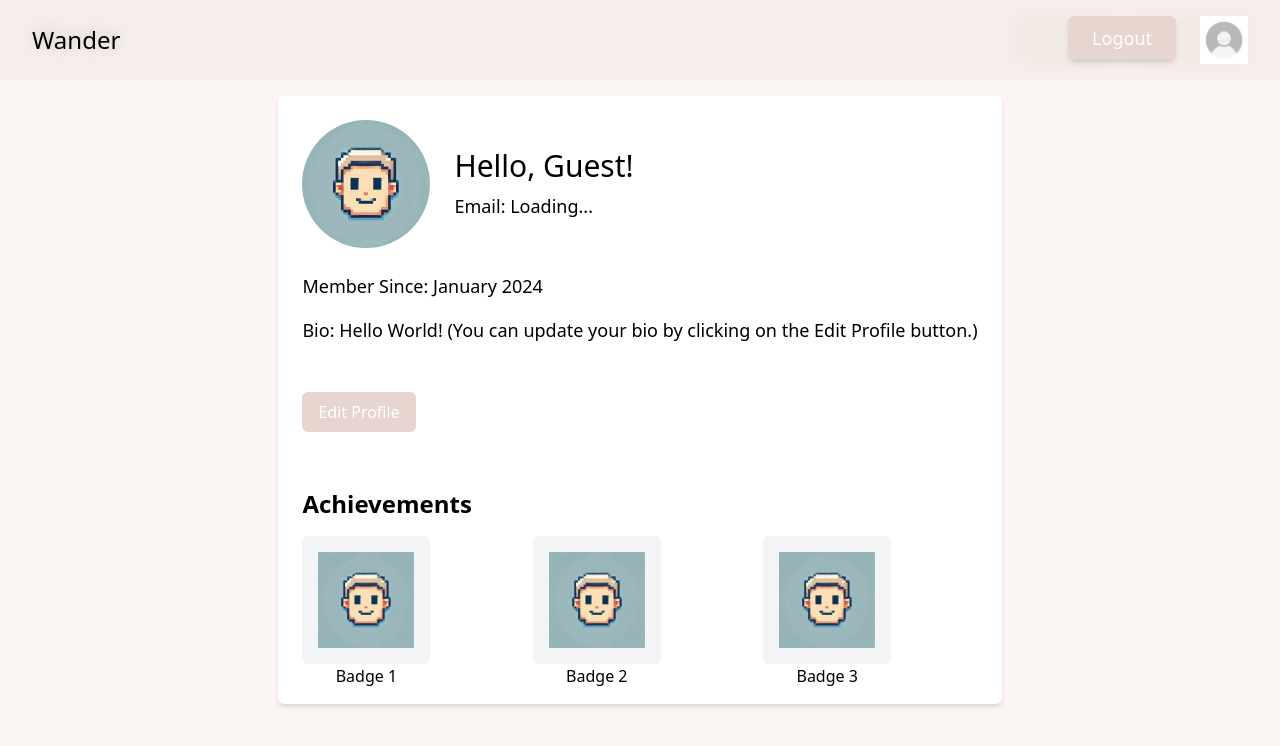
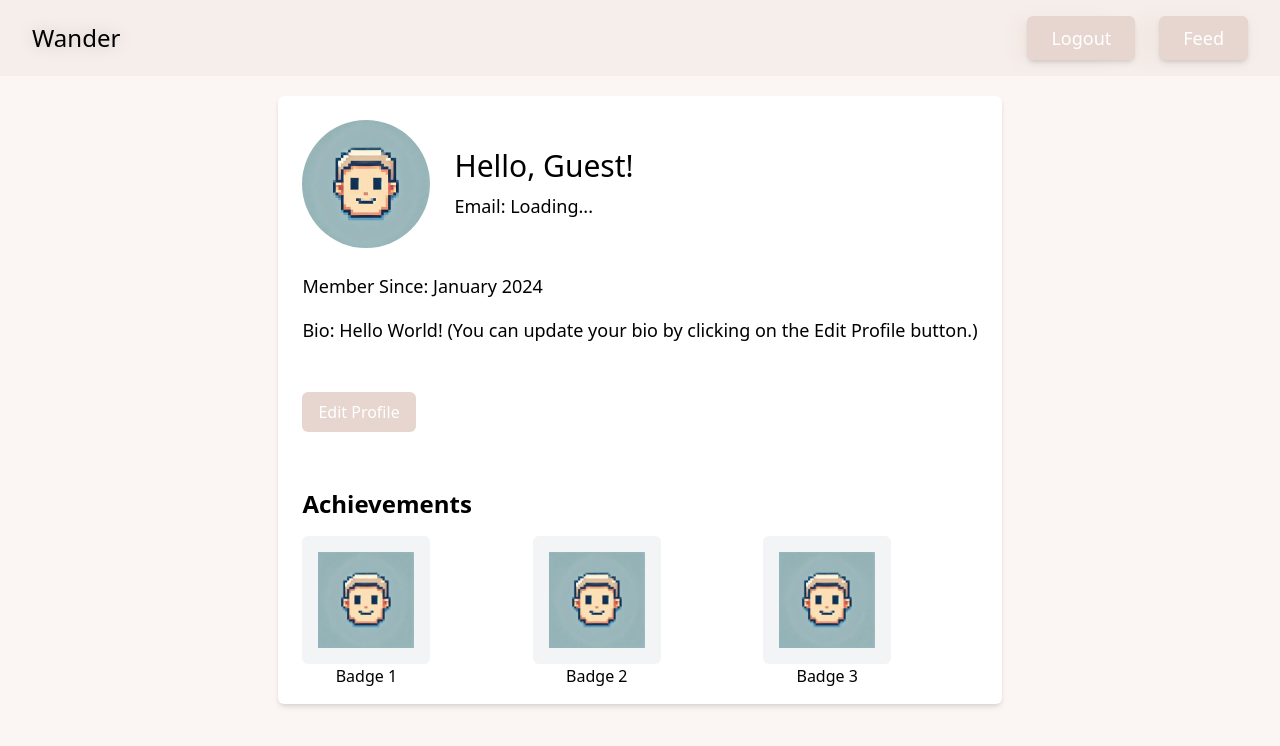
Before and after one commit to crosve/wander, a React (Vite) app in the folder frontend/: page /profile in a window 1280 px wide. Shown: the top 746 px of the page. Built offline with nearby package versions, Linux system fonts and the light colour scheme; no server answers; sample sign-in values are in the browser's storage.

Commit message:
Profile navbar

```diff
--- /dev/null
+++ b/frontend/src/components/ProfileNavbar.jsx
@@ -0,0 +1,43 @@
+import { useEffect } from "react";
+import { Link } from "react-router-dom";
+import { useNavigate } from "react-router-dom";
+
+import avatar from "../assets/test-images/avatar.webp";
+
+function LoggedNavbar() {
+  const navigate = useNavigate();
+
+  const logout = (e) => {
+    e.preventDefault();
+    const token = localStorage.getItem("jwtToken");
+    if (token) {
+      localStorage.removeItem("jwtToken");
+    }
+
+    navigate("/");
+  };
+  return (
+    <div className="fixed z-10 flex w-full items-center justify-between bg-base-color bg-opacity-80 px-8 py-4 font-thin backdrop-blur">
+      <Link to="/feed" className="text-2xl">
+        Wander
+      </Link>
+      <div className="flex gap-6 text-lg text-white">
+        <Link>
+          <button
+            onClick={(e) => logout(e)}
+            className="rounded-md bg-darker-base-color px-6 py-2 shadow-md transition-all duration-300 hover:scale-105 hover:bg-opacity-80"
+          >
+            Logout
+          </button>
+        </Link>
+        <Link to="/feed">
+          <button className="rounded-md bg-darker-base-color px-6 py-2 shadow-md transition-all duration-300 hover:scale-105 hover:bg-opacity-80">
+            Feed
+          </button>
+        </Link>
+      </div>
+    </div>
+  );
+}
+
+export default LoggedNavbar;
--- a/frontend/src/components/profile/Summary.jsx
+++ b/frontend/src/components/profile/Summary.jsx
@@ -1,6 +1,6 @@
 import React, { useState, useEffect } from "react";
 import defaultProfilePicture from "../../assets/test-images/default-profile-picture.webp";
-import LoggedNavbar from "../LoggedNavbar";
+import LoggedNavbar from "../ProfileNavbar";
 import axios from "axios";
 
 const ProfileSummary = () => {
--- a/frontend/src/pages/Profile.jsx
+++ /dev/null
@@ -1,7 +0,0 @@
-import React from "react";
-
-const Profile = () => {
-  return <div>Profile</div>;
-};
-
-export default Profile;
```
